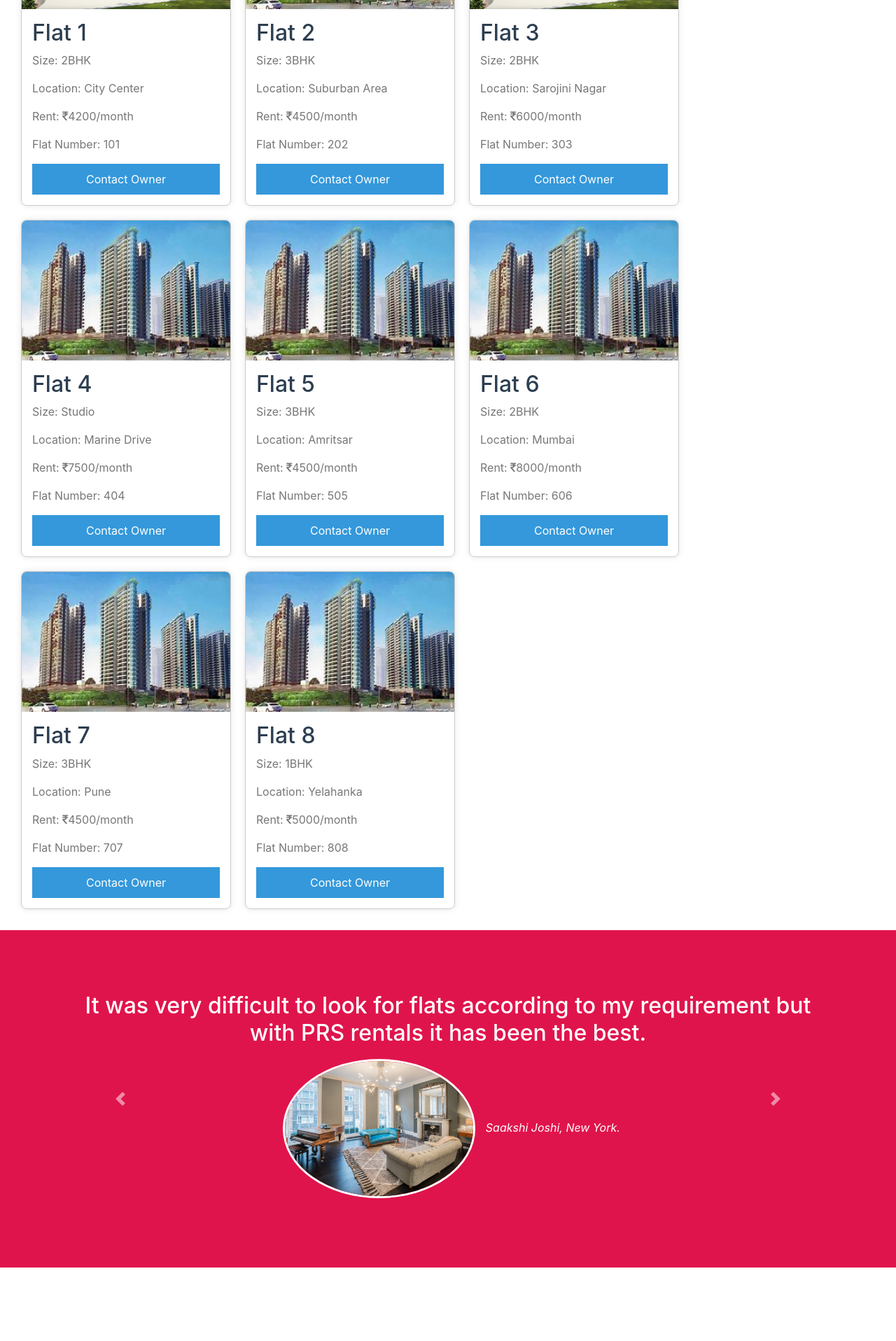
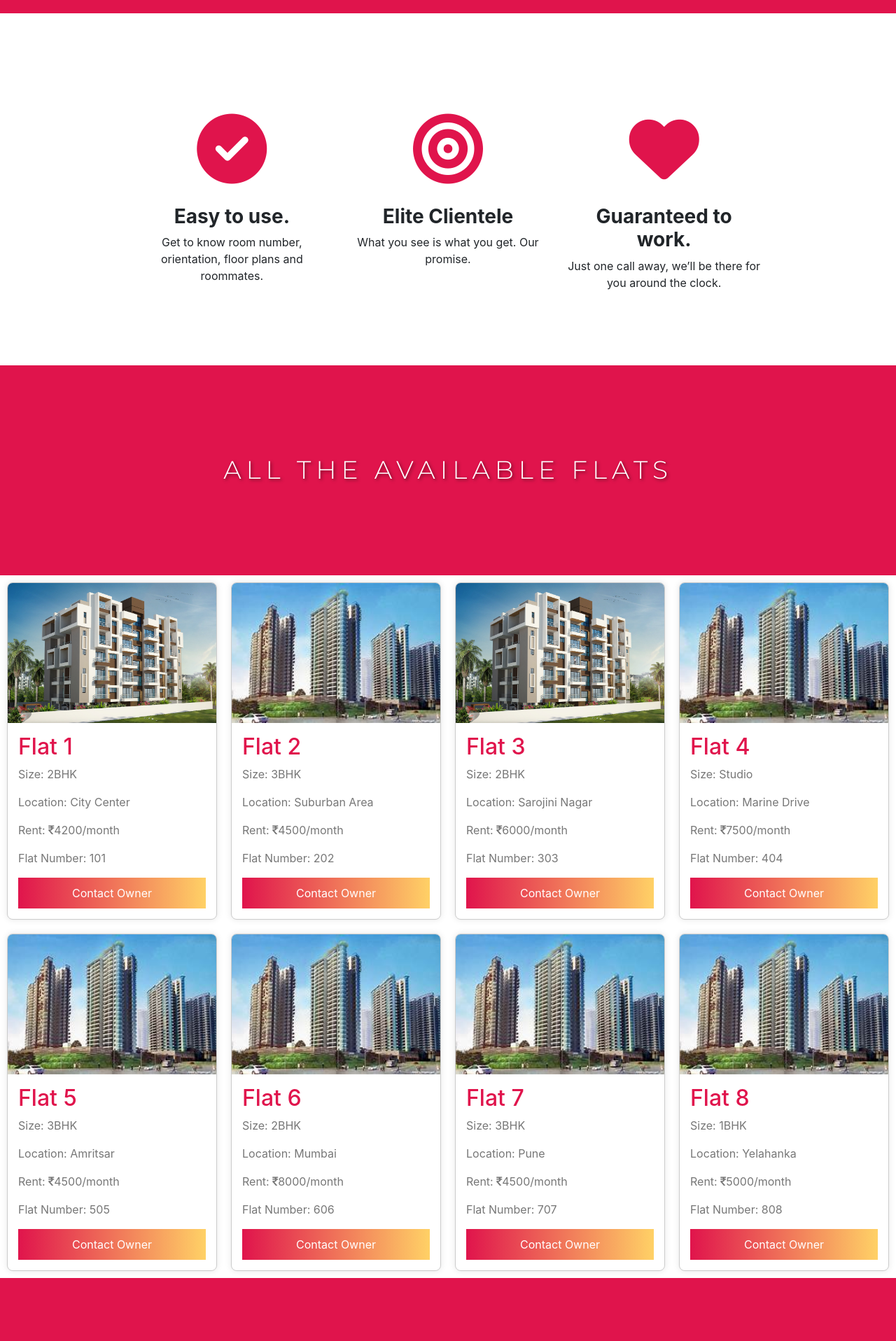
Before and after one commit to Saakshij4/flatrentals, a PHP site: page / in a window 1280 px wide. Shown: the part 1180-3096 px from the top of the page at 70% size. Run offline with PHP 8.4, Linux system fonts and the light colour scheme; some libraries are stand-ins or nearby versions.

Commit message:
Update styles.css

```diff
--- a/styles.css
+++ b/styles.css
@@ -1,52 +1,121 @@
-body {
-					 font-family: 'Arial', sans-serif;
-					 margin: 0;
-					 padding: 0;
-					 background-color: #f8f8f8;
-					 color: #333;
+header {
+  background-color: #E0144C;
+  color: #fff;
+  padding: 20px;
+  display: flex;
+  justify-content: space-between;
+  align-items: center;
 }
 
-			 header {
-					 background-color: #2c3e50;
-					 color: white;
-					 padding: 1em;
+.navbar-brand {
+  font-size: 100px;
+  font-family: 'Montserrat', sans-serif;
+  letter-spacing: 4px;
+}
+
+.fa-home {
+  font-size: 1.5em;
+  margin-right: 0.5rem;
+}
+
+.fa-solid {
+  font-size: 100px;
+  padding: 30px;
+  text-align: "center";
+  color: #E0144C;
+}
+
+.fa-solid:hover {
+  color: #ff4c68;
+}
+
+.container-fluid {
+  padding: 3% 15%;
+}
+
+.navbar {
+  padding: 0 0 4.5rem;
+}
+
+.navbar-brand {
+  font-family: "Ubuntu";
+  font-size: 2.5rem;
+  font-weight: bold;
+}
+
+.nav-item {
+  padding: 0 18px;
+}
+
+.nav-link {
+  font-size: 1.2rem;
+  font-family: "Montserrat";
+}
+
+#features {
+  padding: 7% 15%;
+  background-color: #fff;
+  z-index: 1;
+  position: relative;
+}
+
+.col-lg-4 {
   text-align: center;
 }
 
-			 nav {
-					 background-color: #34495e;
+.feature-heading {
+  font-weight: bold;
+}
+
+section {
+  padding: 10px;
   overflow: hidden;
 }
 
-			 nav a {
-					 float: left;
-					 display: block;
+.flat-avl {
+  display: flex;
+  align-items: center;
+  justify-content: center;
+  font-family: 'Montserrat', sans-serif;
+  background: #E0144C;
   color: white;
-					 text-align: center;
-					 padding: 14px 16px;
-					 text-decoration: none;
+  padding: 5px 10px;
 }
 
-			 nav a:hover {
-					 background-color: #555;
-					 color: white;
+.flat-avl h1 {
+  font-size: 36px;
+  letter-spacing: 7px;
+  text-shadow: 2px 2px 4px rgba(0, 0, 0, 0.5);
+  margin: 0;
 }
 
-			 section {
-					 padding: 20px;
-					 overflow: hidden;
+#flat-listings {
+  display: grid;
+  grid-template-columns: repeat(4, 1fr);
+  gap: 20px;
 }
 
 .flat-card {
   border: 1px solid #ccc;
   border-radius: 8px;
   overflow: hidden;
-					 margin: 10px;
-					 width: 300px;
-					 float: left;
   background-color: #fff;
   box-shadow: 0 0 10px rgba(0, 0, 0, 0.1);
   transition: transform 0.3s;
+}
+
+@media (max-width: 768px) {
+  #flat-listings {
+    grid-template-columns: 1fr;
+  }
+}
+
+.flat-details h2 {
+  color: #fff;
+}
+
+.flat-details p {
+  color: #f8f8f8;
 }
 
 .flat-card:hover {
@@ -64,21 +133,29 @@ body {
 }
 
 .flat-details h2 {
-					 color: #2c3e50;
+  color: #E0144C;
 }
 
 .flat-details p {
   color: #777;
 }
 
+.fa-inr {
+  font-size: 16px;
+}
+
 .contact-btn {
-					 background-color: #3498db;
+  background: linear-gradient(to right, #E0144C, #FFD166);
   color: white;
   padding: 10px;
   border: none;
   cursor: pointer;
   width: 100%;
   font-size: 16px;
+}
+
+.contact-btn:hover {
+  background: #E0144C;
 }
 
 .flat-view {
@@ -98,7 +175,7 @@ body {
 label {
   display: block;
   margin-bottom: 10px;
-					 color: #2c3e50;
+  color: #E0144C;
 }
 
 input,
@@ -115,19 +192,21 @@ body {
 }
 
 button {
-					 background-color: #3498db;
+  background-color: #E0144C;
   color: white;
   padding: 10px 20px;
   border: none;
   border-radius: 4px;
   cursor: pointer;
 }
+
+/*  */
 #home-banner {
   position: relative;
-			     height: 600px; /* Adjust the height as needed */
-			     background: url('Flat/Flat7.jpg') center/cover no-repeat;
+  height: 1000px;
+  background: url('Flat/bg.png') center/cover no-repeat;
   text-align: center;
-			     color: Black; /* Text color */
+  color: Black;
 }
 
 .home-banner-content {
@@ -135,6 +214,7 @@ body {
   top: 50%;
   left: 50%;
   transform: translate(-50%, -50%);
+  font-family: 'Montserrat', sans-serif;
 }
 
 #home-banner h2 {
@@ -146,37 +226,45 @@ body {
   font-size: 1.2em;
 }
 
-
 /* testimonials */
-	 #testimonials{
+#testimonials {
   padding: 7%;
-	   text-align:center;
+  text-align: center;
   background-color: #E0144C;
-	   color:#fff;
+  color: #fff;
 }
 
-
 /* testimonial-image */
-	 .testimonial-image{
-	   width:25%;
+.testimonial-image {
+  width: 25%;
   border-radius: 60%;
   border: solid;
-	   margin:10px;
+  margin: 10px;
 }
 
-
 /* Footer section */
-	 #footer{
+#footer {
   padding: 7% 15%;
-	   text-align:center;
+  text-align: center;
   font-size: 23px;
 }
-	 .fa-brands:hover{
-	   color:grey;
+
+.fa-brands:hover {
+  color: grey;
 }
-	 .fa-regular:hover{
-	   color:grey;
+
+.fa-regular:hover {
+  color: grey;
 }
-	 .icons{
-	   margin:20px 10px;
+
+.icons {
+  margin: 20px 10px;
 }
+
+.flat-avl {
+  background-color: #E0144C;
+  color: #fff;
+  height: 300px;
+  text-align: center;
+  text-width: 170px;
+}
```
Lines whose indentation alone changed are shown as unchanged.
